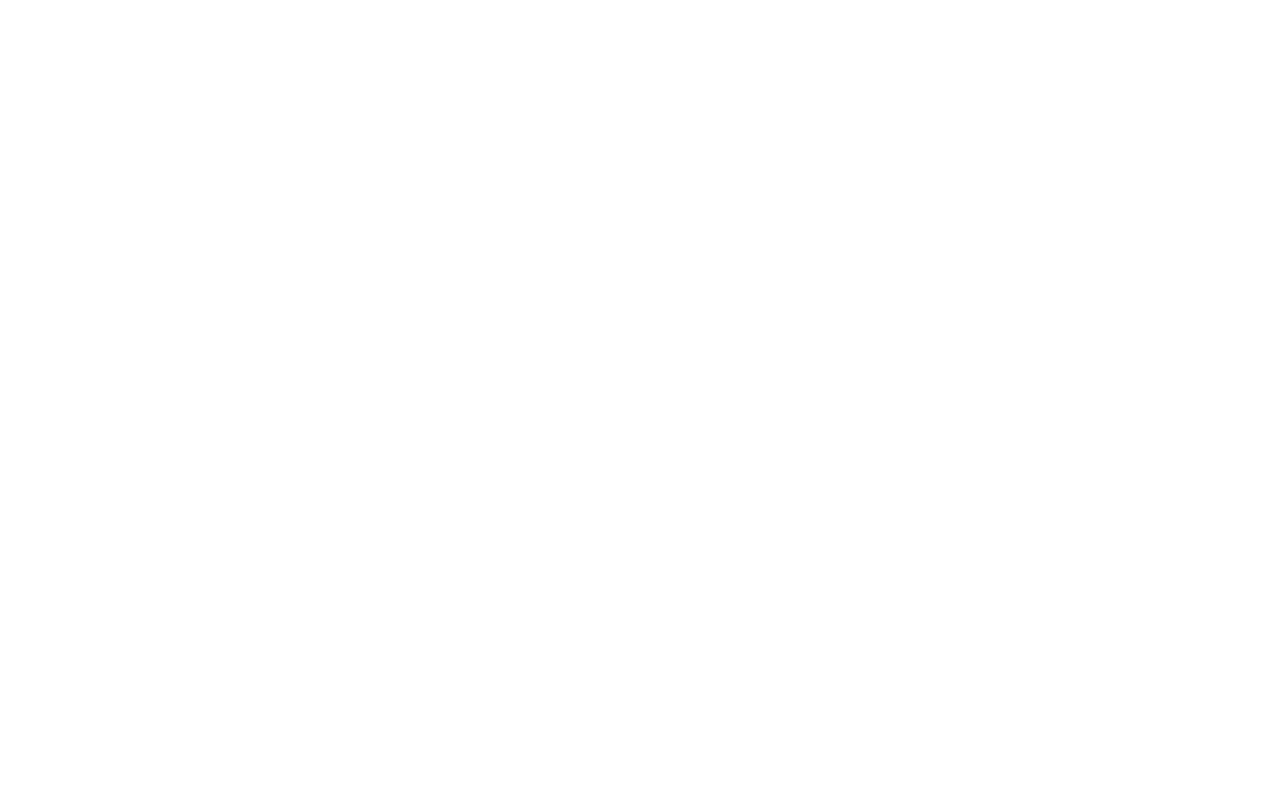
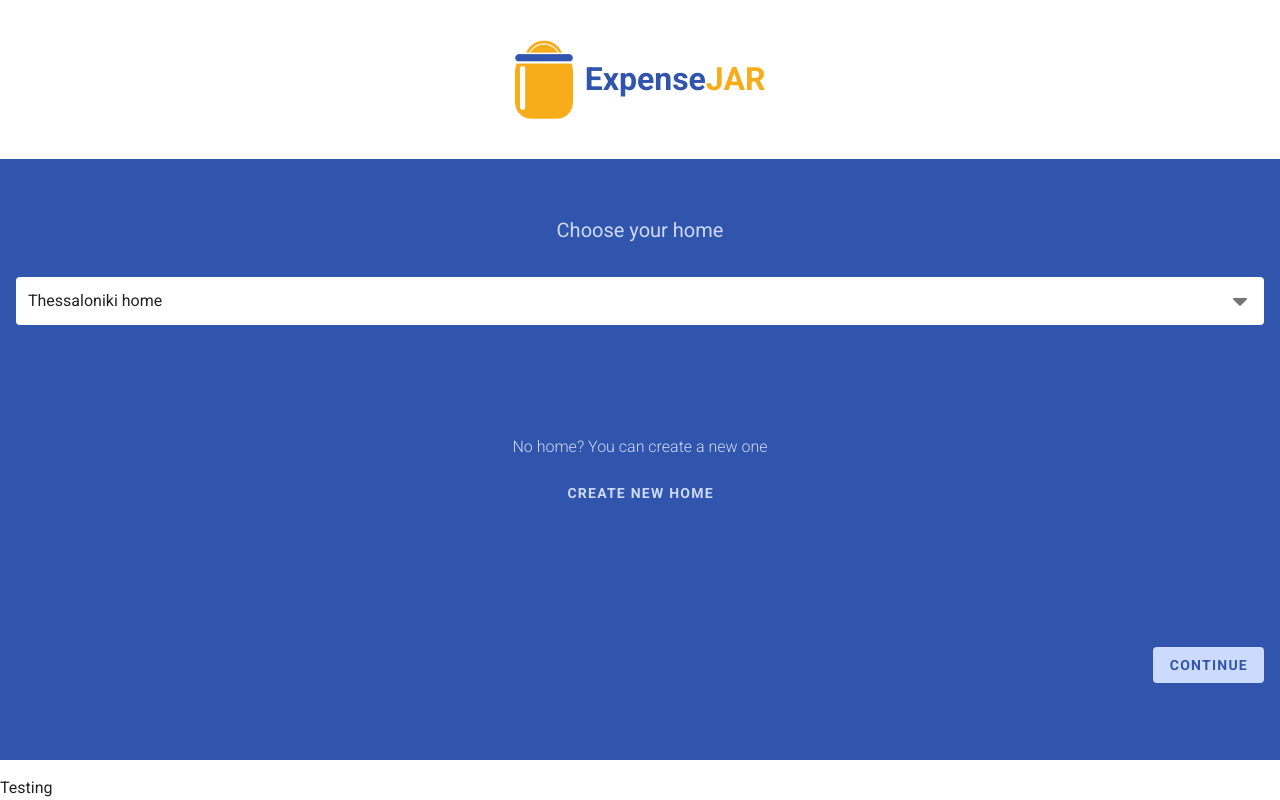
Before and after one commit to Virtuosofriend/expensejar, a Vue app: page / in a window 1280 px wide. Built offline with nearby package versions, Linux system fonts and the light colour scheme.

Commit message:
Home page created

```diff
--- a/src/App.vue
+++ b/src/App.vue
@@ -1,12 +1,22 @@
 <template>
 	<v-app>
         <router-view />
+
+        <div class="mt-4" v-show="showMenu">
+            Testing
+        </div>
     </v-app>
 </template>
 
 <script>
 export default {
 	name: "App",
+
+    computed: {
+        showMenu() {
+            return this.$route.meta.hasMenu;
+        }
+    }
 }
 </script>
 
--- a/src/router/index.js
+++ b/src/router/index.js
@@ -7,14 +7,29 @@
 	{
 		path: "/login",
 		name: "Login",
+        meta: {
+            hasMenu: false
+        },
 		component: () =>
             import(/* webpackChunkName: "auth" */ "@/views/Auth/Login.vue"),
 	},
     {
         path: "/welcome-screen",
         name: "Welcome",
+        meta: {
+            hasMenu: false
+        },
         component: () =>
             import(/* webpackChunkName: "welcome" */ "@/views/Welcome.vue")
+    },
+    {
+        path: "/",
+        name: "Home",
+        meta: {
+            hasMenu: true
+        },
+        component: () =>
+            import(/* webpackChunkName: "home" */ "@/views/Welcome.vue")
     }
 ]
 
```
